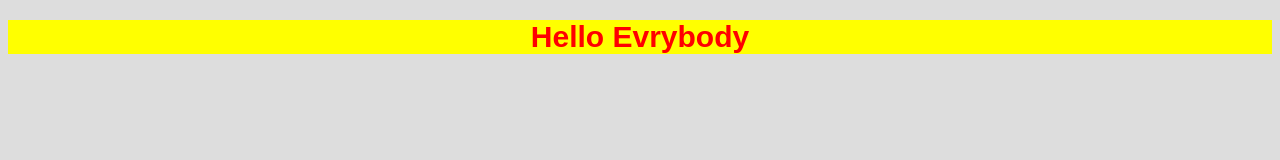
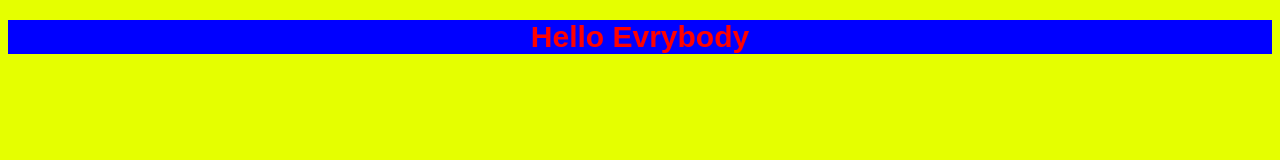
Before and after one commit to ELORF-Lahcen/gitAndGitHubTutorialProject, a plain HTML site: page index.html in a window 1280 px wide. Drawn offline with Linux system fonts and the light colour scheme.

Commit message:
Changing style for the title and body

```diff
--- a/style.css
+++ b/style.css
@@ -1,11 +1,11 @@
 h1{
-    background-color: yellow;
+    background-color: blue;
     color: red;
     text-align: center;
     font-size: 30px;
 }
 
 body{
-    background-color: #ddd;
+    background-color: rgb(229, 255, 0);
     font-family: Arial, Helvetica, sans-serif;
 }
```
